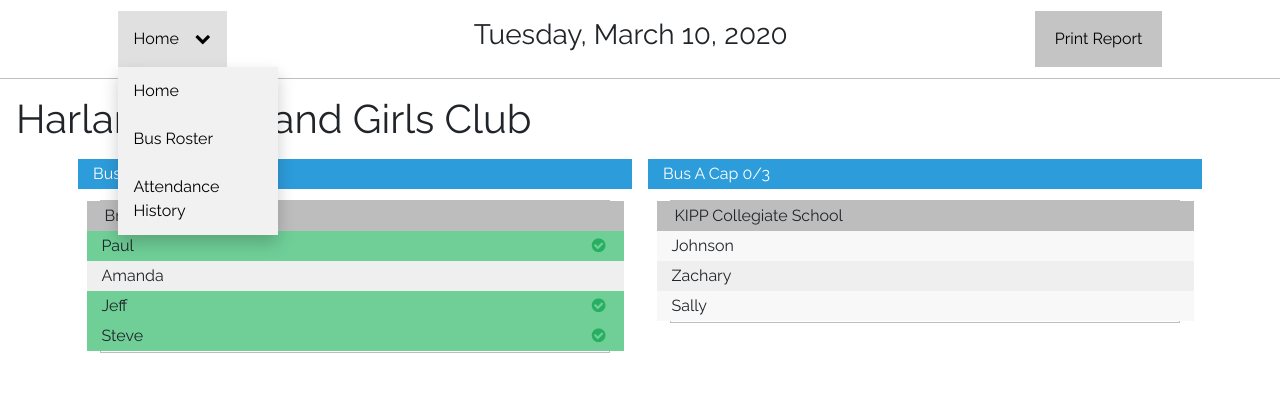
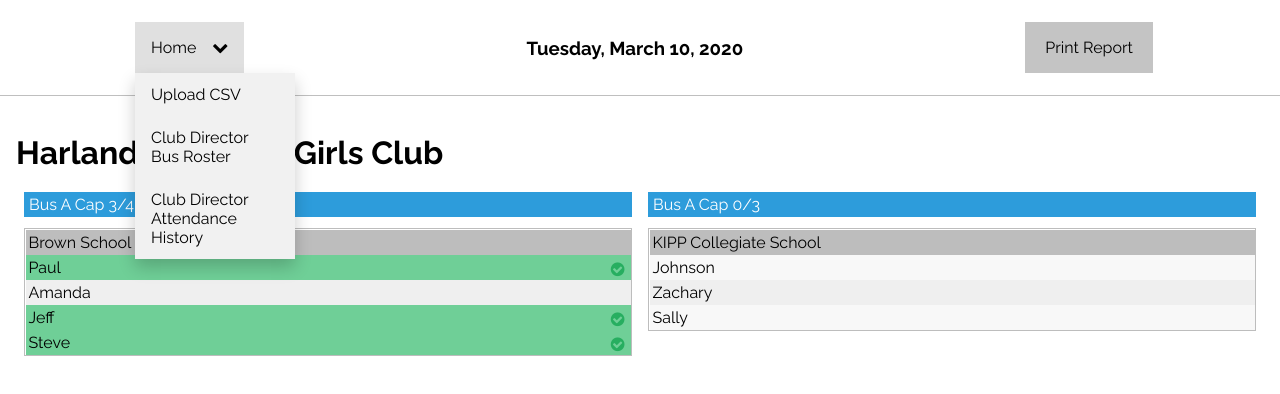
Before and after one commit to GTBitsOfGood/bgc-safety, a Next.js app: page /roster in a window 1280 px wide. Both pictures are taken after a click on the button "Home". Shown: the top 394 px of the page. Built offline with nearby package versions, Linux system fonts and the light colour scheme.

Commit message:
fix bus roster screen

```diff
--- a/client/components/Header/Header.jsx
+++ b/client/components/Header/Header.jsx
@@ -71,15 +71,11 @@ class Header extends React.Component {
           toggleDropdown={this.toggleDropdown}
           showContent={showContent}
         >
-          <Link href="/">
-            <a>Home</a>
-          </Link>
-          <Link href="/roster">
-            <a>Bus Roster</a>
-          </Link>
-          <Link href="/history">
-            <a>Attendance History</a>
-          </Link>
+          {routes.map(route => (
+            <Link href={route.link}>
+              <a>{route.name}</a>
+            </Link>
+          ))}
         </Dropdown>
         <h3 style={{ padding: "10px 20px", textAlign: "center" }}>
           {getDate()}
--- a/pages/_app.jsx
+++ b/pages/_app.jsx
@@ -12,12 +12,6 @@ class MyApp extends App {
       <>
         <Head>
           <title>Nextjs-Starter</title>
-          <link
-            rel="stylesheet"
-            href="https://maxcdn.bootstrapcdn.com/bootstrap/4.0.0/css/bootstrap.min.css"
-            integrity="sha384-Gn5384xqQ1aoWXA+058RXPxPg6fy4IWvTNh0E263XmFcJlSAwiGgFAW/dAiS6JXm"
-            crossOrigin="anonymous"
-          />
           <link
             rel="stylesheet"
             href="https://fonts.googleapis.com/css?family=Raleway"
--- a/pages/roster.jsx
+++ b/pages/roster.jsx
@@ -15,10 +15,9 @@ function Roster({ schools }) {
   return (
     <div id="main">
       <h1>Harland Boys and Girls Club</h1>
-      <div className="container">
-        <div className={`row ${styles.busTable}`}>
+      <div className={styles.busTable}>
         {schools.map(school => (
-            <div className={`col ${styles.busth}`}>
+          <div className={styles.busth}>
             <span className={styles.busAtCap}>
               Bus A Cap
               {getNumberCheckedIn(school)}
@@ -26,24 +25,20 @@ function Roster({ schools }) {
           </div>
         ))}
       </div>
-        <div className="row">
+      <div className={styles.schoolsTable}>
         {schools.map(school => (
-            <div className="col">
-              <div className="container">
           <div className={styles.table}>
-                  <div className={`row ${styles.th}`}>
-                    <div className="col">{school.name}</div>
-                  </div>
-                  {school.students.map((student, ind) => (
-                    <div className="row">
-                      {student.checkedIn ? (
+            <div className={styles.th}>{school.name}</div>
+            {school.students.map((student, ind) => {
+              if (student.checkedIn) {
+                return (
                   <div className={`col ${styles.td}`}>
                     {student.name}
-                          <i
-                            className={`fa fa-check-circle ${styles.checkedIn}`}
-                          />
+                    <i className={`fa fa-check-circle ${styles.checkedIn}`} />
                   </div>
-                      ) : (
+                );
+              }
+              return (
                 <div
                   className={`col table-color-alt ${styles.td} ${
                     styles.tdNotCheckedIn
@@ -51,14 +46,10 @@ function Roster({ schools }) {
                 >
                   {student.name}
                 </div>
-                      )}
+              );
+            })}
           </div>
         ))}
-                </div>
-              </div>
-            </div>
-          ))}
-        </div>
       </div>
     </div>
   );
--- a/pages/roster.module.css
+++ b/pages/roster.module.css
@@ -1,6 +1,8 @@
 .table {
   padding: 0.5px;
   border: 0.5px solid #bdbdbd;
+  flex: 1;
+  margin: 0px 8px;
 }
 
 .th {
@@ -35,10 +37,18 @@
   /* background-color: #bdbdbd; */
   color: black;
   font-weight: normal;
+  flex: 1;
+}
+
+.schoolsTable {
+  display: flex;
+  padding-top: 8px;
+  align-items: flex-start;
 }
 
 .busTable {
   padding-bottom: 3px;
+  display: flex;
 }
 
 .oddRow {
--- a/public/static/App.css
+++ b/public/static/App.css
@@ -22,7 +22,6 @@ html, body, #__next {
 }
 
 .App > .Content {
-    height: 100%;
     padding: 16px;
     overflow-x: hidden;
     overflow-y: auto;
@@ -108,22 +107,14 @@ input[type="file"] {
   color: #4f4f4f;
 }
 
-.icon-lg {
+.big-icon {
   display: block;
   text-align: center;
   font-size: 64px;
   padding-bottom: 15px;
 }
 
-.container {
-  width: 100%;
-  padding: 8px;
+h1 {
+  font-weight: bold;
+  font-size: 30;
 }
-
-.row {
-  margin: 0px;
-}
-
-.col {
-  padding: 0px;
-}
--- a/utils/routes.js
+++ b/utils/routes.js
@@ -1,24 +1,16 @@
 import urls from "./urls";
 
 const routes = [
-  {
-    name: "Home",
-    link: urls.pages.index
-  },
-  {
-    name: "SSR",
-    link: urls.pages.ssr
-  },
   {
     name: "Upload CSV",
     link: urls.pages.csv_upload
   },
   {
-    name: "Roster",
+    name: "Club Director Bus Roster",
     link: urls.pages.roster
   },
   {
-    name: "History",
+    name: "Club Director Attendance History",
     link: urls.pages.history
   }
 ];
```
Lines whose indentation alone changed are shown as unchanged.
